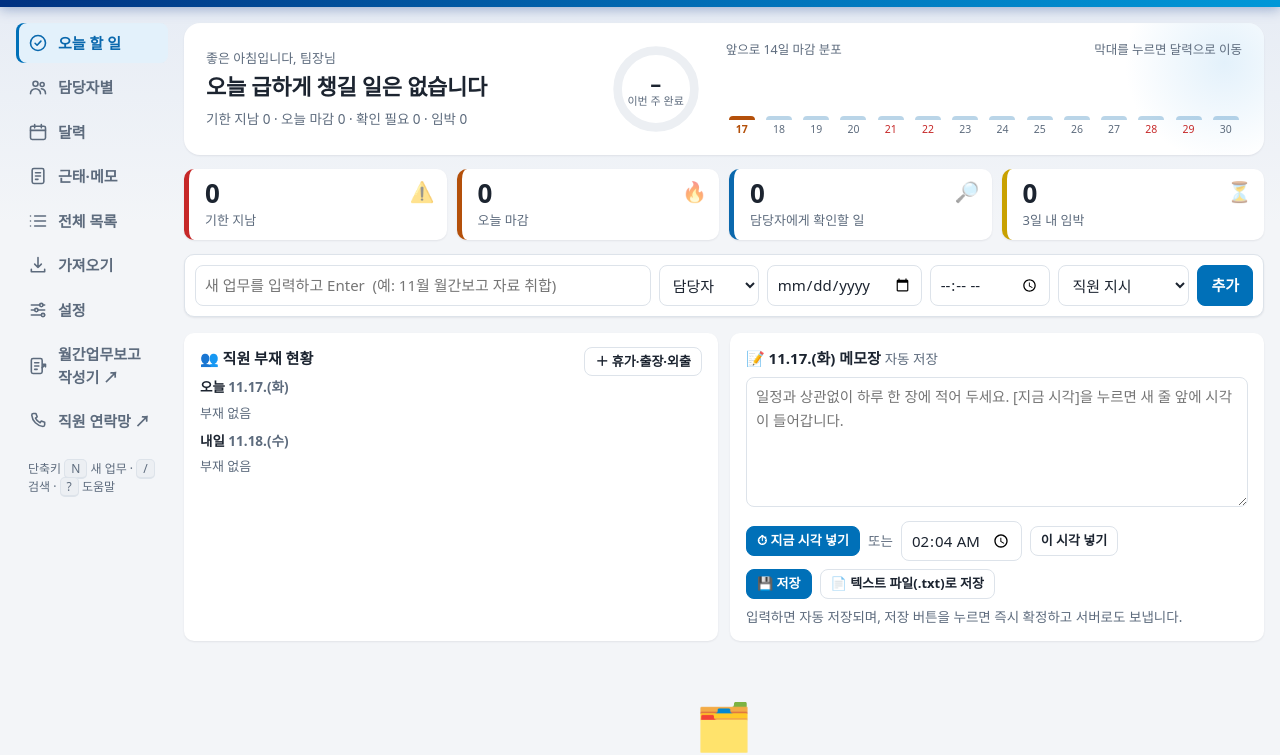
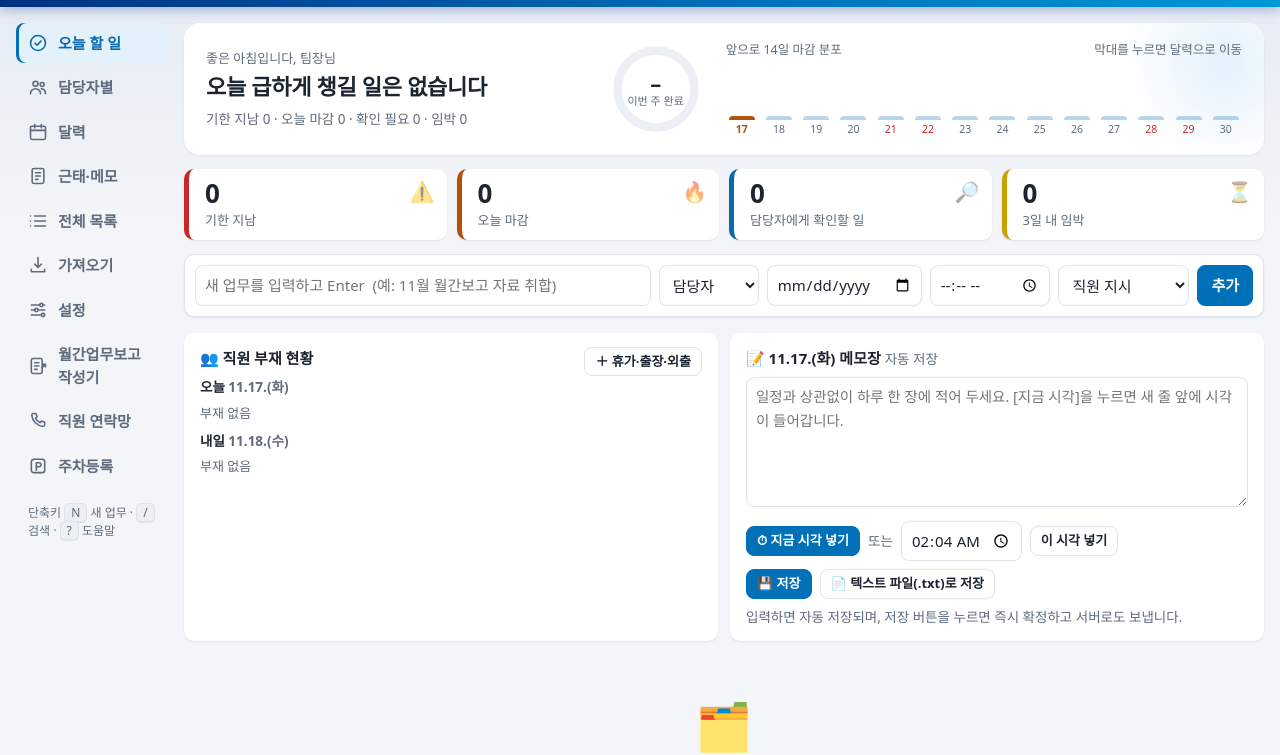
Before and after one commit to sudc1/work, a plain HTML site: page index.html in a window 1280 px wide. Shown: the part 52-807 px from the top of the page. Drawn offline with Linux system fonts and the light colour scheme.

Commit message:
Add files via upload

```diff
--- a/index.html
+++ b/index.html
@@ -667,9 +667,9 @@ let IMP={cands:[],src:'',hidePast:true,inclResult:false,owner:'',type:TYPES[0],m
 let CAP={url:'',blob:null};
 let EDIT=null;
 
-const ICONS={away:'<rect x="5" y="3" width="14" height="18" rx="2"/><path d="M9 8h6M9 12h6M9 16h3"/>',today:'<circle cx="12" cy="12" r="9"/><path d="M8.5 12.3l2.4 2.4 4.6-4.9"/>',owners:'<circle cx="9" cy="8" r="3"/><path d="M3 20c0-3.3 2.7-6 6-6s6 2.7 6 6"/><circle cx="17" cy="9" r="2.4"/><path d="M16 14.2c2.8.3 5 2.6 5 5.8"/>',cal:'<rect x="3" y="5" width="18" height="16" rx="2"/><path d="M3 10h18M8 3v4M16 3v4"/>',all:'<path d="M8 6h13M8 12h13M8 18h13M3 6h.01M3 12h.01M3 18h.01"/>',import:'<path d="M12 3v12m0 0l-4-4m4 4l4-4M4 17v3h16v-3"/>',phone:'<path d="M6.5 3h3l1.5 4-2 1.5a11 11 0 0 0 5.5 5.5L16 12l4 1.5v3a2 2 0 0 1-2 2A15 15 0 0 1 4.5 5a2 2 0 0 1 2-2z"/>',monthly:'<rect x="4" y="3" width="13" height="18" rx="2"/><path d="M8 8h5M8 12h5M8 16h3M17 14l4-4m0 0h-3m3 0v3"/>',settings:'<path d="M4 6h10M18 6h2M4 12h4M12 12h8M4 18h12M20 18h0"/><circle cx="16" cy="6" r="2"/><circle cx="10" cy="12" r="2"/><circle cx="18" cy="18" r="2"/>'};
-const NAV=[['today','오늘 할 일','오늘'],['owners','담당자별','담당자'],['cal','달력','달력'],['away','근태·메모','근태'],['all','전체 목록','전체'],['import','가져오기','가져옴'],['settings','설정','설정'],['monthly','월간업무보고 작성기 ↗','월보'],['phone','직원 연락망 ↗','연락망']];
-const EXT_URL={monthly:'https://sudc1.github.io/monthly/',phone:'https://sudc1.github.io/phone/'};
+const ICONS={away:'<rect x="5" y="3" width="14" height="18" rx="2"/><path d="M9 8h6M9 12h6M9 16h3"/>',today:'<circle cx="12" cy="12" r="9"/><path d="M8.5 12.3l2.4 2.4 4.6-4.9"/>',owners:'<circle cx="9" cy="8" r="3"/><path d="M3 20c0-3.3 2.7-6 6-6s6 2.7 6 6"/><circle cx="17" cy="9" r="2.4"/><path d="M16 14.2c2.8.3 5 2.6 5 5.8"/>',cal:'<rect x="3" y="5" width="18" height="16" rx="2"/><path d="M3 10h18M8 3v4M16 3v4"/>',all:'<path d="M8 6h13M8 12h13M8 18h13M3 6h.01M3 12h.01M3 18h.01"/>',import:'<path d="M12 3v12m0 0l-4-4m4 4l4-4M4 17v3h16v-3"/>',parking:'<rect x="4" y="4" width="16" height="16" rx="3"/><path d="M10 17V8h3.2a2.4 2.4 0 0 1 0 4.8H10"/>',phone:'<path d="M6.5 3h3l1.5 4-2 1.5a11 11 0 0 0 5.5 5.5L16 12l4 1.5v3a2 2 0 0 1-2 2A15 15 0 0 1 4.5 5a2 2 0 0 1 2-2z"/>',monthly:'<rect x="4" y="3" width="13" height="18" rx="2"/><path d="M8 8h5M8 12h5M8 16h3M17 14l4-4m0 0h-3m3 0v3"/>',settings:'<path d="M4 6h10M18 6h2M4 12h4M12 12h8M4 18h12M20 18h0"/><circle cx="16" cy="6" r="2"/><circle cx="10" cy="12" r="2"/><circle cx="18" cy="18" r="2"/>'};
+const NAV=[['today','오늘 할 일','오늘'],['owners','담당자별','담당'],['cal','달력','달력'],['away','근태·메모','근태'],['all','전체 목록','전체'],['import','가져오기','문서'],['settings','설정','설정'],['monthly','월간업무보고 작성기','월보'],['phone','직원 연락망','연락'],['parking','주차등록','주차']];
+const EXT_URL={monthly:'https://sudc1.github.io/monthly/',phone:'https://sudc1.github.io/phone/',parking:'https://japarking.suwonudc.co.kr/user/login.php'};
 function renderNav(){
   const b=buckets(),n=b.over.length+b.today.length+b.chk.length;
   $('#nav').innerHTML=NAV.map(([k,l,sl])=>`<button data-act="${EXT_URL[k]?'goExt':'nav'}" data-view="${k}" ${EXT_URL[k]?`data-url="${EXT_URL[k]}" title="새 창에서 ${EXT_URL[k]} 를 엽니다"`:''} class="${view===k?'on':''}"><svg viewBox="0 0 24 24" aria-hidden="true">${ICONS[k]}</svg><span class="lb">${l}</span><span class="lbs">${sl||l}</span>${k==='today'&&n?`<span class="badge">${n}</span>`:''}</button>`).join('')+'<div class="kbd">단축키 <kbd>N</kbd> 새 업무 · <kbd>/</kbd> 검색 · <kbd>?</kbd> 도움말</div>';
```
